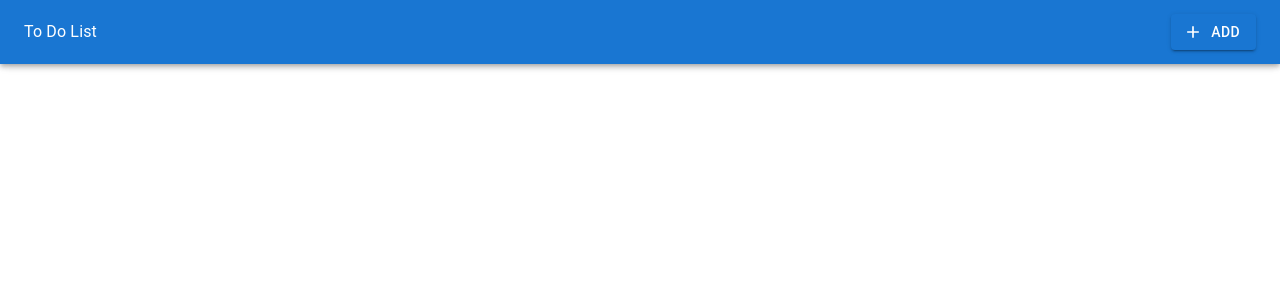
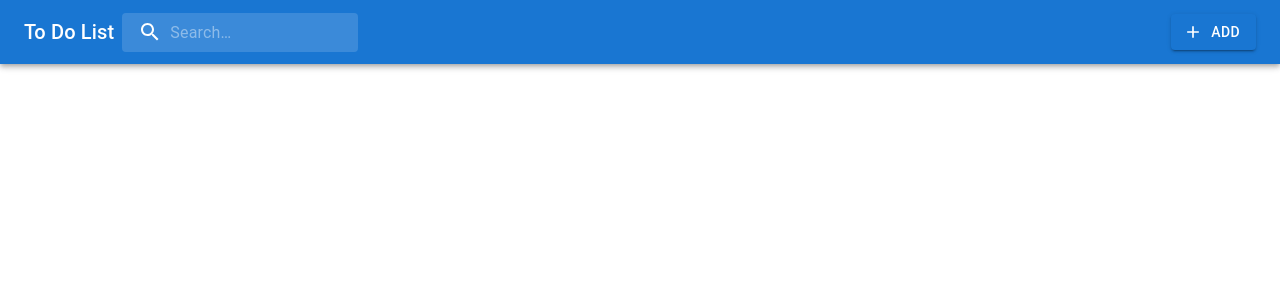
Before and after one commit to sdhone98/To-Do-List, a React (Vite) app: page / in a window 1280 px wide. Shown: the top 300 px of the page. Built offline with nearby package versions, Linux system fonts and the light colour scheme.

Commit message:
Search Bar Added

```diff
--- a/src/components/NavAppBar/NavAppBar.tsx
+++ b/src/components/NavAppBar/NavAppBar.tsx
@@ -1,7 +1,15 @@
 import * as React from 'react';
-import { AppBar, Toolbar, Button } from "@mui/material";
+import { AppBar, Toolbar, Button, Box } from "@mui/material";
 import { Typography } from "@mui/material";
 import AddIcon from "@material-ui/icons/Add";
+import { styled, alpha } from '@mui/material/styles';
+import InputBase from '@mui/material/InputBase';
+import SearchIcon from '@mui/icons-material/Search';
+
+
+
+
+
 
 
 const style = {
@@ -11,16 +19,78 @@
     // background: 'blue'
   };
 
+
+const Search = styled('div')(({ theme }) => ({
+    position: 'relative',
+    borderRadius: theme.shape.borderRadius,
+    backgroundColor: alpha(theme.palette.common.white, 0.15),
+    '&:hover': {
+        backgroundColor: alpha(theme.palette.common.white, 0.25),
+    },
+    marginLeft: 0,
+    width: '100%',
+    [theme.breakpoints.up('sm')]: {
+        marginLeft: theme.spacing(1),
+        width: 'auto',
+    },
+}));
+
 interface NavAppBarProps {
     onOpenDialog: () => void;
   }
 
+const SearchIconWrapper = styled('div')(({ theme }) => ({
+    padding: theme.spacing(0, 2),
+    height: '100%',
+    position: 'absolute',
+    pointerEvents: 'none',
+    display: 'flex',
+    alignItems: 'center',
+    justifyContent: 'center',
+}));
+
+const StyledInputBase = styled(InputBase)(({ theme }) => ({
+    color: 'inherit',
+    '& .MuiInputBase-input': {
+        padding: theme.spacing(1, 1, 1, 0),
+        // vertical padding + font size from searchIcon
+        paddingLeft: `calc(1em + ${theme.spacing(4)})`,
+        transition: theme.transitions.create('width'),
+        width: '100%',
+        [theme.breakpoints.up('md')]: {
+            width: '20ch',
+        },
+    },
+}));
+
 
   const NavAppBar: React.FC<NavAppBarProps> = ({ onOpenDialog }) => {
     return (
-      <AppBar component="nav">
+
+        <Box sx={{ flexGrow: 1 }}>
+            <AppBar position="static">
                 <Toolbar>
-          <Typography>To Do List</Typography>
+
+                    <Typography
+                        variant="h6"
+                        noWrap
+                        component="div"
+                        sx={{ display: { xs: 'none', sm: 'block' } }}
+                    >
+                        To Do List
+                    </Typography>
+
+                    <Search>
+                        <SearchIconWrapper>
+                            <SearchIcon />
+                        </SearchIconWrapper>
+                        <StyledInputBase
+                            placeholder="Search…"
+                            inputProps={{ 'aria-label': 'search' }}
+                            onChange={() => { console.log(1)}}
+                        />
+                    </Search>
+
                     <Button
                           sx={style}
                           // color="secondary"
@@ -31,8 +101,12 @@
                         >
                           Add
                         </Button>
+
                 </Toolbar>
+
             </AppBar>
+
+        </Box>
     );
   };
 
```
Lines whose indentation alone changed are shown as unchanged.
